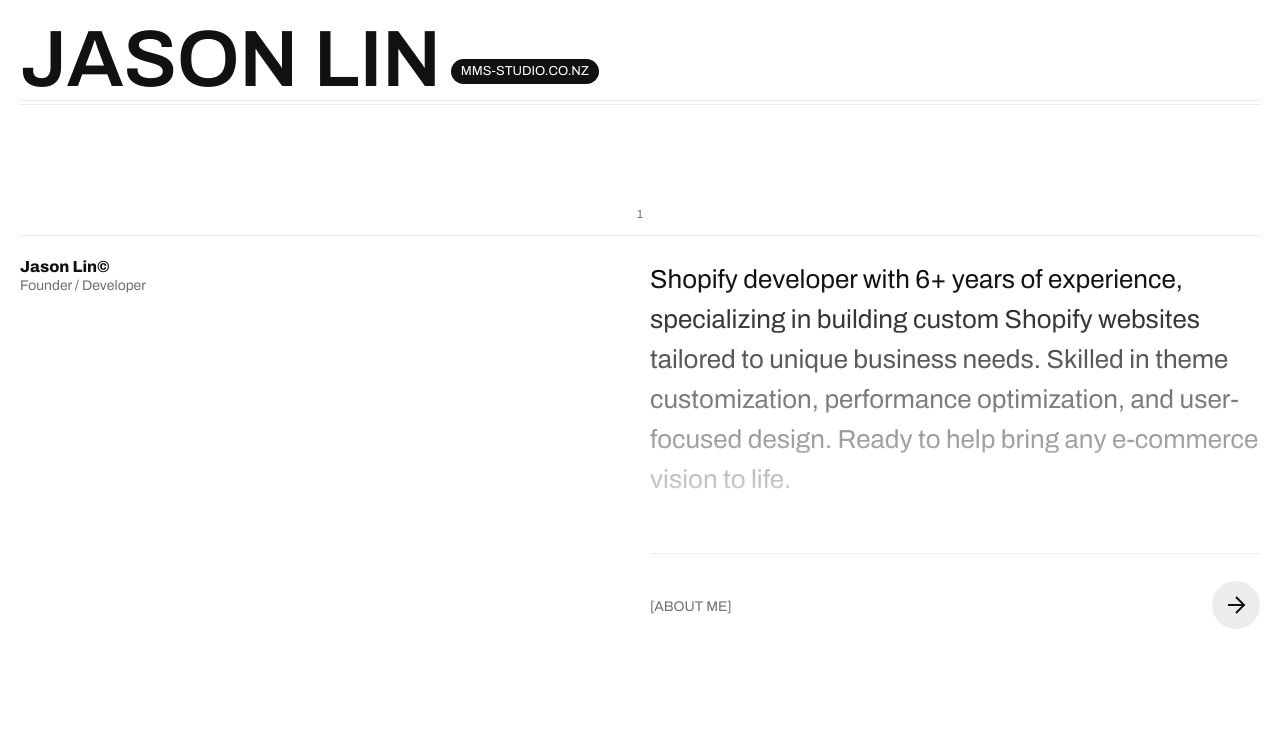
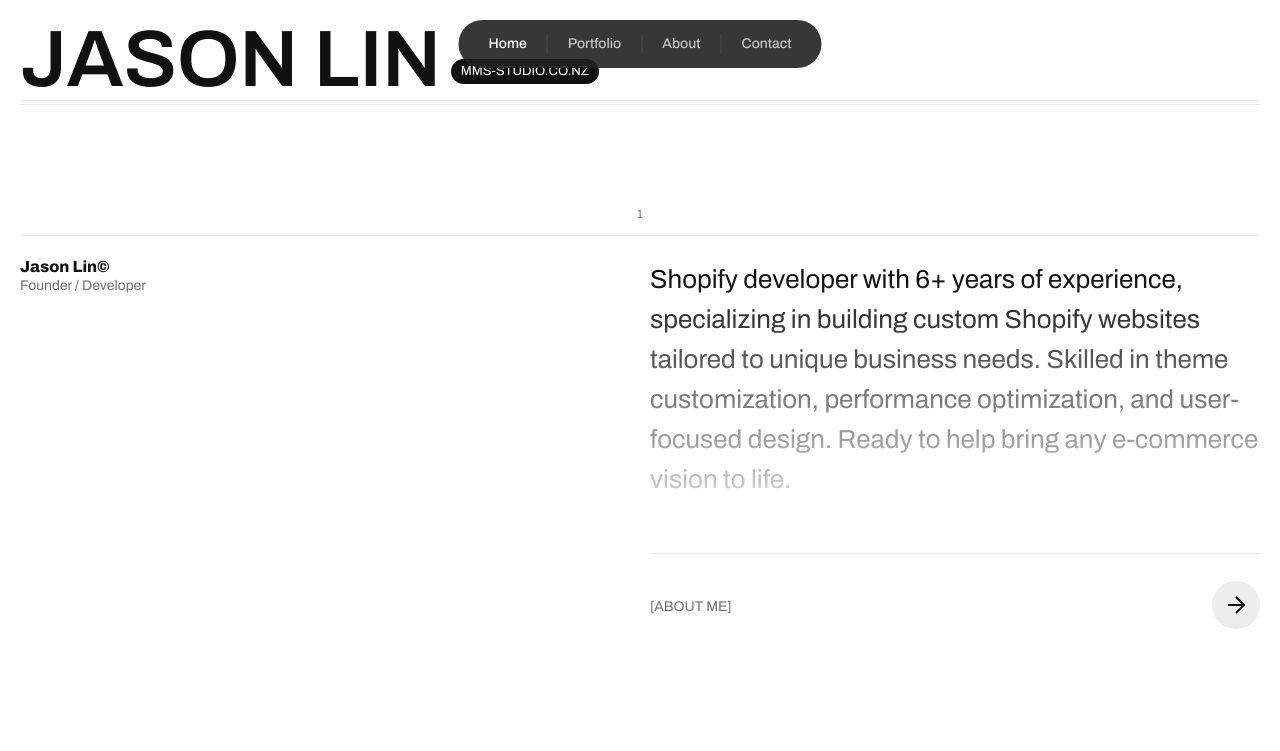
Before and after one commit to devjasonlin/mms-studio, a Jekyll site: the page built from index.html, in a window 1280 px wide. Shown: the top 751 px of the page. Built offline with Jekyll 4.4.1, drawn with Linux system fonts in a browser that asks for light colours; nearby versions of some CDN libraries.

Commit message:
Add v2 navigation

```diff
--- a/_config.yml
+++ b/_config.yml
@@ -94,6 +94,16 @@ social_links:
   - label: "LinkedIn"
     url: "https://www.linkedin.com/in/jason-l-81824417b/"
 
+navigation:
+  - label: "Home"
+    url: "/"
+  - label: "Portfolio"
+    url: "/portfolio"
+  - label: "About"
+    url: "/about"
+  - label: "Contact"
+    url: "/contact"
+
 collections:
   projects:
     output: true
--- /dev/null
+++ b/_includes/v2-navigation.html
@@ -0,0 +1,13 @@
+<input type="checkbox" id="v2-navigation-toggle" class="v2-navigation-toggle" title="Toggle navigation" />
+<label class="v2-navigation-toggle-label" for="v2-navigation-toggle">
+  <span></span>
+  <span></span>
+</label>
+
+<div class="v2-navigation">
+  {% for item in site.navigation %}
+    <a class="navigation-link{% if page.url == item.url %} active{% endif %}" href="{{ item.url }}">
+      {{ item.label }}
+    </a>
+  {% endfor %}
+</div>
--- a/_layouts/default.html
+++ b/_layouts/default.html
@@ -19,6 +19,8 @@
     {% include google-verification.html %}
   </head>
   <body>
+    {% include v2-navigation.html %}
+
     {% include global-header.html %}
     {{ content }}
     {% include section-footer.html %}
--- a/_layouts/post.html
+++ b/_layouts/post.html
@@ -22,6 +22,8 @@
     {% include google-verification.html %}
   </head>
   <body>
+    {% include v2-navigation.html %}
+
     {% include global-header.html %}
     {{ content }}
     {% include section-footer.html %}
--- a/_layouts/project.html
+++ b/_layouts/project.html
@@ -20,6 +20,8 @@
     {% include google-verification.html %}
   </head>
   <body>
+    {% include v2-navigation.html %}
+
     {% include global-header.html %}
     {{ content }}
     {% include section-footer.html %}
--- a/_sass/base/colours.scss
+++ b/_sass/base/colours.scss
@@ -2,3 +2,6 @@ $colour-primary-white: #ffffff;
 $colour-primary-black: #111111;
 
 $colour-grey-1: #707070;
+$colour-grey-2: #222222;
+$colour-grey-3: #ffffffb3;
+$colour-grey-4: #ffffff15;
--- /dev/null
+++ b/_sass/components/v2-navigation.scss
@@ -0,0 +1,122 @@
+.v2-navigation {
+  width: fit-content;
+  display: flex;
+  background-color: rgba($color: $colour-grey-2, $alpha: 0.9);
+  padding: 1.4rem 1rem;
+  border-radius: 2.4rem;
+
+  position: fixed;
+  top: 2rem;
+  left: 50%;
+  transform: translateX(-50%);
+  z-index: 999;
+
+  @include respond-to('medium-down') {
+    top: 10rem;
+    left: unset;
+    right: 2rem;
+    transform: unset;
+
+    border-radius: 0;
+    flex-direction: column;
+
+    padding: 1rem 2rem;
+    min-width: 20rem;
+
+    max-height: 0;
+    overflow: hidden;
+    opacity: 0;
+    transition: all 0.3s ease;
+  }
+
+  .navigation-link {
+    display: flex;
+    align-items: center;
+    justify-content: center;
+    flex: 1;
+    padding: 0 2rem;
+    font-size: 1.4rem;
+    font-weight: 500;
+    text-decoration: none;
+    color: $colour-grey-3;
+    height: 2rem;
+
+    @include respond-to('medium-down') {
+      padding: 1.2rem 0.8rem;
+      justify-content: flex-start;
+    }
+
+    &:not(:last-child) {
+      border-right: 1px solid $colour-grey-4;
+
+      @include respond-to('medium-down') {
+        border-right: none;
+        border-bottom: 1px solid $colour-grey-4;
+      }
+    }
+
+    &.active {
+      color: $colour-primary-white;
+    }
+  }
+}
+
+.v2-navigation-toggle-label {
+  width: 4.6rem;
+  height: 4.6rem;
+  border-radius: 50%;
+  background-color: rgba($color: $colour-grey-2, $alpha: 0.9);
+  flex-direction: column;
+  align-items: center;
+  justify-content: center;
+  gap: 0.4rem;
+
+  position: fixed;
+  top: 2rem;
+  right: 2rem;
+  z-index: 999;
+
+  cursor: pointer;
+
+  display: none;
+
+  @include respond-to('medium-down') {
+    display: flex;
+  }
+
+  span {
+    width: calc(100% - 2.5rem);
+    height: 0.2rem;
+    background-color: $colour-grey-3;
+    transition: all 0.3s ease;
+  }
+}
+
+.v2-navigation-toggle {
+  display: none;
+
+  &:checked {
+    + .v2-navigation-toggle-label {
+      span {
+        background-color: $colour-primary-white;
+        transition: all 0.3s ease;
+
+        &:nth-child(1) {
+          transform: rotate(45deg) translate(2px, 2px);
+        }
+
+        &:nth-child(2) {
+          transform: rotate(-45deg) translate(2px, -2px);
+        }
+      }
+    }
+
+    ~ .v2-navigation {
+      box-shadow: 0px 6px 15px $colour-grey-4;
+      max-height: 30rem;
+      top: 8rem;
+      opacity: 1;
+      transition: all 0.3s ease;
+    }
+  }
+}
--- a/_sass/main.scss
+++ b/_sass/main.scss
@@ -8,3 +8,6 @@
 @import './libs/style-guide.scss';
 
 @import './layout/global.scss';
+
+// v2
+@import './components/v2-navigation.scss';
```
